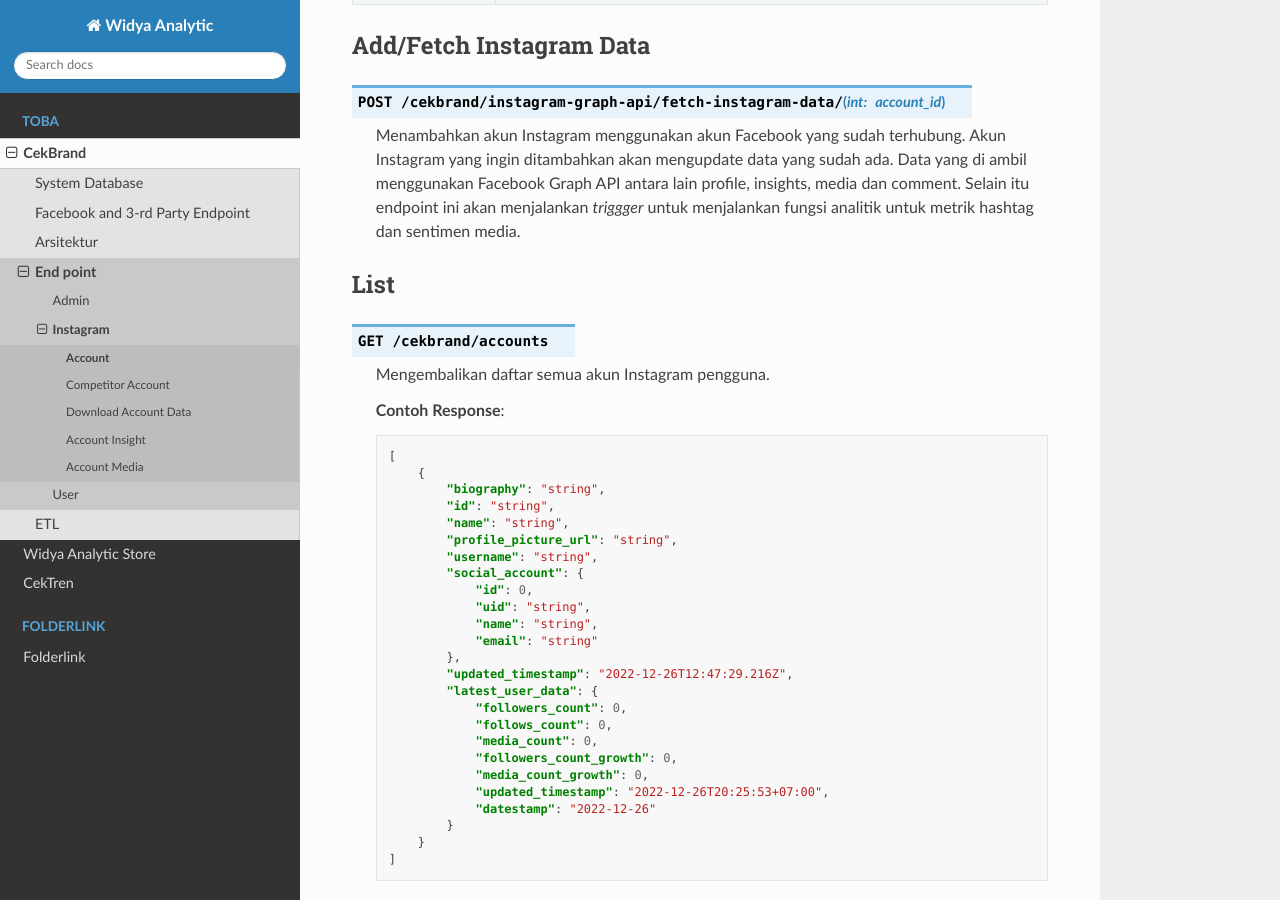
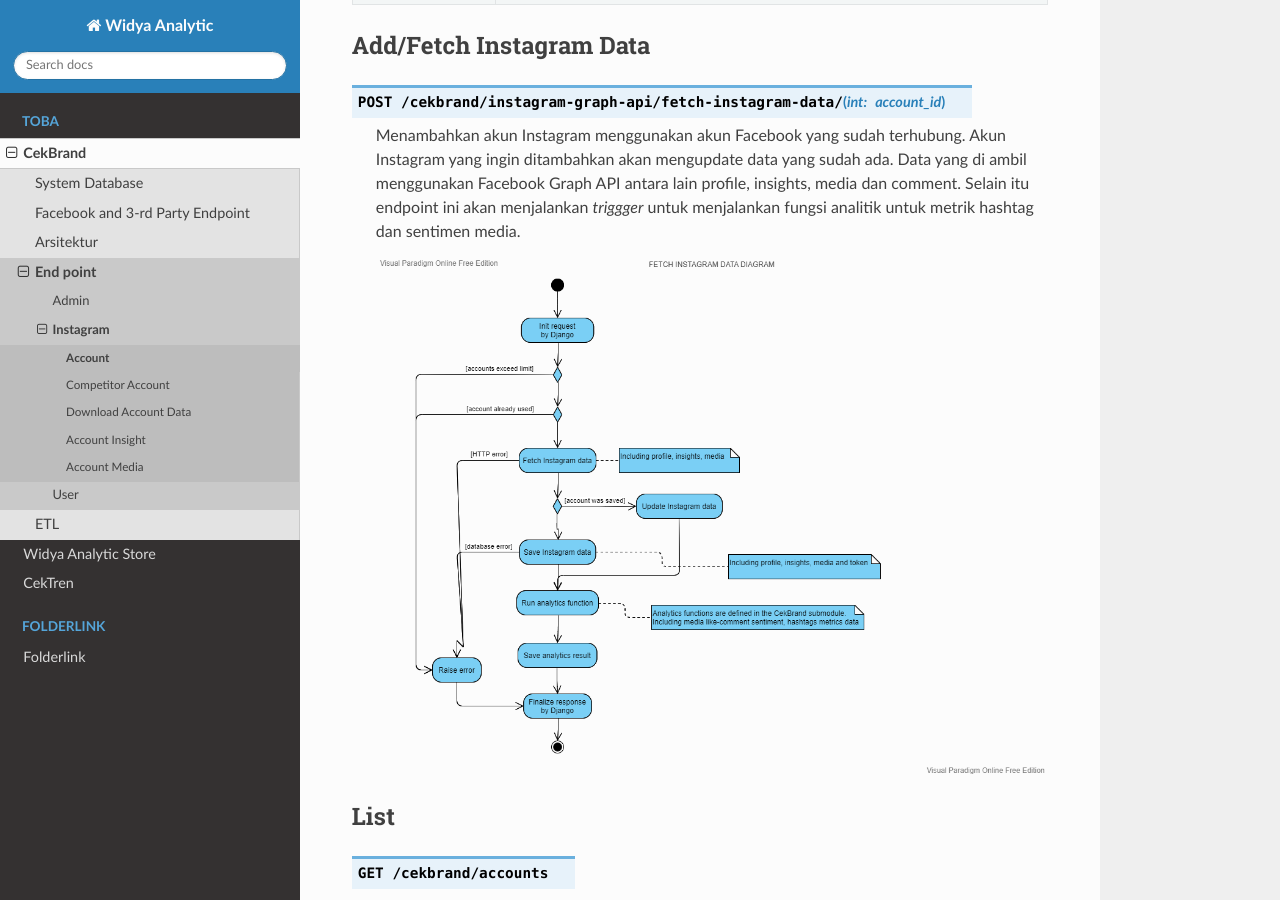
Before and after one commit to syrico/dokumentasi_data_widyaanalytics, a Sphinx documentation site: the page built from docs/source/Toba/cekbrand/endpoint/instagram/account.rst, in a window 1280 px wide and 900 px high, scrolled down 384 px. Built offline with Sphinx 7.4.7 and the Read the Docs theme 2.0.0, drawn with Linux system fonts in a browser that asks for light colours; pages that are not in the unit, such as notebooks, are missing from menus.

Commit message:
feature(cekbrand): add fetch Instagram data and Facebook callback login diagram and move images to parent dir

```diff
--- a/docs/source/Toba/cekbrand/endpoint/instagram/account.rst
+++ b/docs/source/Toba/cekbrand/endpoint/instagram/account.rst
@@ -28,6 +30,9 @@
     Akun Instagram yang ingin ditambahkan akan mengupdate data yang sudah ada.
     Data yang di ambil menggunakan Facebook Graph API antara lain profile, insights, media dan comment.
     Selain itu endpoint ini akan menjalankan *triggger* untuk menjalankan fungsi analitik untuk metrik hashtag dan sentimen media.
+
+    .. figure:: ../images/uml/fetch-ig-data.png
+        :alt: fetch ig data diagram
 
 List
 ====
--- a/docs/source/Toba/cekbrand/endpoint/instagram/download.rst
+++ b/docs/source/Toba/cekbrand/endpoint/instagram/download.rst
@@ -23,7 +23,7 @@
 
     **Contoh Hasil**:
 
-    .. image:: images/download-csv.png
+    .. image:: ../images/download-csv.png
 
     |
 
@@ -40,7 +40,7 @@
 
     **Contoh Hasil**:
 
-    .. image:: images/download-xlsx.png
+    .. image:: ../images/download-xlsx.png
 
     |
 
```
Also changed, not shown: other parts of docs/source/Toba/cekbrand/endpoint/instagram/account.rst (+2 -0 lines), docs/source/Toba/cekbrand/endpoint/images/download-csv.png (renamed from docs/source/Toba/cekbrand/endpoint/instagram/images/download-csv.png), docs/source/Toba/cekbrand/endpoint/images/download-xlsx.png (renamed from docs/source/Toba/cekbrand/endpoint/instagram/images/download-xlsx.png), docs/source/Toba/cekbrand/endpoint/images/uml/fb-callback-login.png (added), docs/source/Toba/cekbrand/endpoint/images/uml/fetch-ig-data.png (added).
